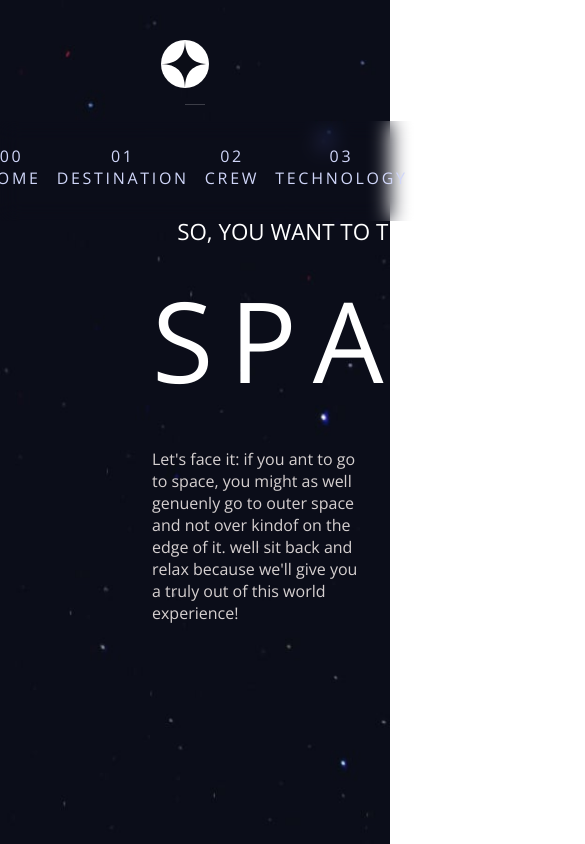
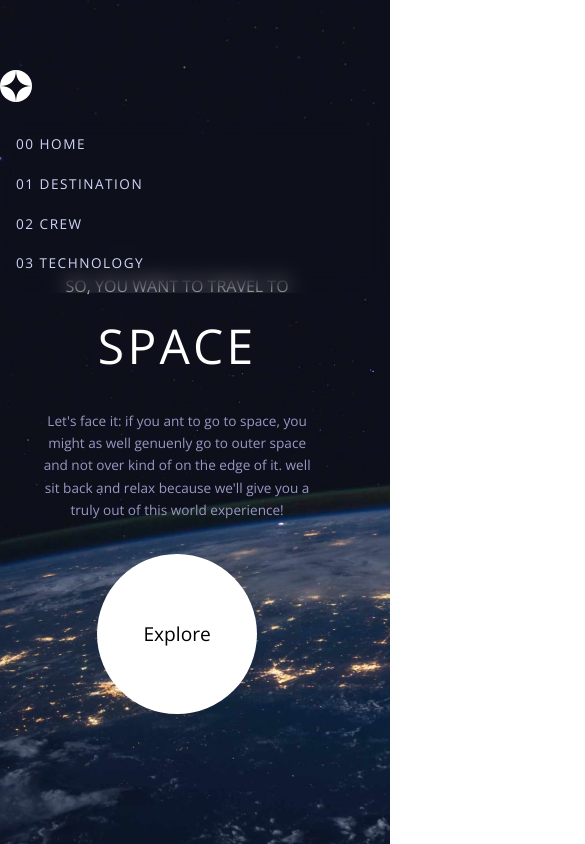
Before and after one commit to bolojutsu/space-tourism-website, a React (Vite) app in the folder vite-project/: page / in a window 390 px wide. Shown: the top 844 px of the page, 585 px wide, since content can reach past the window. Built offline with nearby package versions, Linux system fonts and the light colour scheme.

Commit message:
improved styling for home page

```diff
--- a/vite-project/src/components/header.css
+++ b/vite-project/src/components/header.css
@@ -4,11 +4,11 @@
   justify-content: center;
   align-items: center;
   gap: 3rem;
-  max-width: 1400px;
+  max-width: 100%;
   width: 100%;
   background: transparent;
   position: absolute;
-  top: 20px; /* Adjusted to match the image's top margin */
+  top: 50px; /* Adjusted to match the image's top margin */
   left: 50%;
   transform: translateX(-50%); /* Center the nav bar horizontally */
 }
@@ -19,14 +19,16 @@
   border-top: 1px solid rgba(255, 255, 255, 0.2); /* Matches the light line in the image */
   margin: 0 20px;
   width: 20px;
+  position: relative;
 }
 
 .nav-links {
   display: flex;
   flex-direction: row;
-  gap: 3rem;
+  gap: 5rem;
   position: relative;
-  padding: 1.5rem;
+  padding: 2.5rem;
+  padding-right: 6.5rem;
   -webkit-backdrop-filter: blur(10px);
   backdrop-filter: blur(10px);
 }
@@ -58,4 +60,64 @@
   width: 48px;
   height: 48px;
   margin-right: 20px; /* Space between logo and line */
+  margin-left: 3.5rem;
 }
+
+/* Tablet screens */
+@media (max-width: 768px) {
+  .nav-bar {
+    padding: 1.5rem;
+    gap: 1rem;
+  }
+
+  .nav-links {
+    gap: 1.5rem;
+    padding: 1rem 2rem;
+  }
+
+  .nav-bar button {
+    font-size: 0.9rem;
+    letter-spacing: 1.5px;
+  }
+
+  .nav-bar img {
+    width: 36px;
+    height: 36px;
+  }
+
+  .nav-bar hr {
+    margin: 0 0.5rem;
+  }
+}
+
+/* Mobile screens */
+@media (max-width: 480px) {
+  .nav-bar {
+    flex-direction: column;
+    align-items: flex-start;
+    padding: 1rem;
+  }
+
+  .nav-bar hr {
+    display: none;
+  }
+
+  .nav-links {
+    flex-direction: column;
+    gap: 1rem;
+    padding: 1rem;
+    width: 100%;
+    align-items: flex-start;
+  }
+
+  .nav-bar button {
+    font-size: 0.85rem;
+    padding-bottom: 0.3rem;
+  }
+
+  .nav-bar img {
+    width: 32px;
+    height: 32px;
+    margin-left: 0;
+  }
+}
--- a/vite-project/src/pages/destinations/destination.css
+++ b/vite-project/src/pages/destinations/destination.css
@@ -15,7 +15,7 @@
   font-size: 28px;
   letter-spacing: 4.75px;
   color: white;
-  margin-top: 20%;
+  margin-top: 15%;
   text-align: center;
   text-transform: uppercase;
 }
--- a/vite-project/src/pages/home/home.css
+++ b/vite-project/src/pages/home/home.css
@@ -30,8 +30,10 @@ img {
   display: flex;
   flex-direction: row;
   align-items: center;
-  justify-content: space-between;
-  margin-top: 4rem;
+  justify-content: center;
+  max-width: 100%;
+  width: 90%;
+  margin-top: 10%;
   padding: 4.5rem;
 }
 
@@ -40,6 +42,7 @@ img {
   flex-direction: column;
   justify-content: center;
   align-items: flex-start;
+  margin-left: 15%;
   gap: 1rem;
 }
 
@@ -63,8 +66,10 @@ img {
 }
 
 .home-sub-header {
-  width: 50%;
-  color: rgb(214, 208, 208);
+  max-width: 100%;
+  width: 40%;
+  color: hsl(240, 26%, 68%);
+  line-height: 2rem;
 }
 
 .home-explore {
@@ -78,4 +83,83 @@ img {
   border-radius: 50%;
   padding: 5rem;
   font-size: 50px;
+  margin-right: 10%;
 }
+
+/* Tablet screens */
+@media (max-width: 768px) {
+  .home-background {
+    background-image: url("/assets/home/background-home-tablet.jpg");
+    padding: 1.5rem;
+  }
+
+  .home-main-section {
+    flex-direction: column;
+    align-items: center;
+    text-align: center;
+    margin-top: 35%;
+    padding: 1rem;
+  }
+
+  .home-header-background {
+    align-items: center;
+    margin: 0;
+  }
+
+  .home-p1 {
+    font-size: 1.2rem;
+    padding-right: 0;
+  }
+
+  .home-p2 {
+    font-size: 4.5rem;
+    letter-spacing: 0.3rem;
+  }
+
+  .home-sub-header {
+    width: 80%;
+    font-size: 0.9rem;
+    line-height: 1.6rem;
+  }
+
+  .home-explore {
+    width: 150px;
+    height: 150px;
+    font-size: 1.5rem;
+    margin: 2rem auto;
+  }
+}
+
+/* Mobile screens */
+@media (max-width: 480px) {
+  .home-background {
+    background-image: url("/assets/home/background-home-mobile.jpg");
+    padding: 1rem;
+  }
+
+  .home-main-section {
+    margin-top: 70%;
+    padding: 0.5rem;
+  }
+
+  .home-p1 {
+    font-size: 1rem;
+  }
+
+  .home-p2 {
+    font-size: 3rem;
+    letter-spacing: 0.2rem;
+  }
+
+  .home-sub-header {
+    width: 90%;
+    font-size: 0.85rem;
+    line-height: 1.4rem;
+  }
+
+  .home-explore {
+    width: 120px;
+    height: 120px;
+    font-size: 1.2rem;
+  }
+}
--- a/vite-project/src/pages/home/home.jsx
+++ b/vite-project/src/pages/home/home.jsx
@@ -12,7 +12,7 @@ function Home({ setCurrentPage }) {
                                 SPACE
                             </p>
                         </div>
-                        <p className="home-sub-header">Let's face it: if you ant to go to space, you might as well genuenly go to outer space and not over kindof on the edge of it. well sit back and relax because we'll give you a truly out of this world experience!</p>
+                        <p className="home-sub-header">Let's face it: if you ant to go to space, you might as well genuenly go to outer space and not over kind of on the edge of it. well sit back and relax because we'll give you a truly out of this world experience!</p>
                     </div>
                     <div className="home-explore">Explore</div>
                 </div>
```
